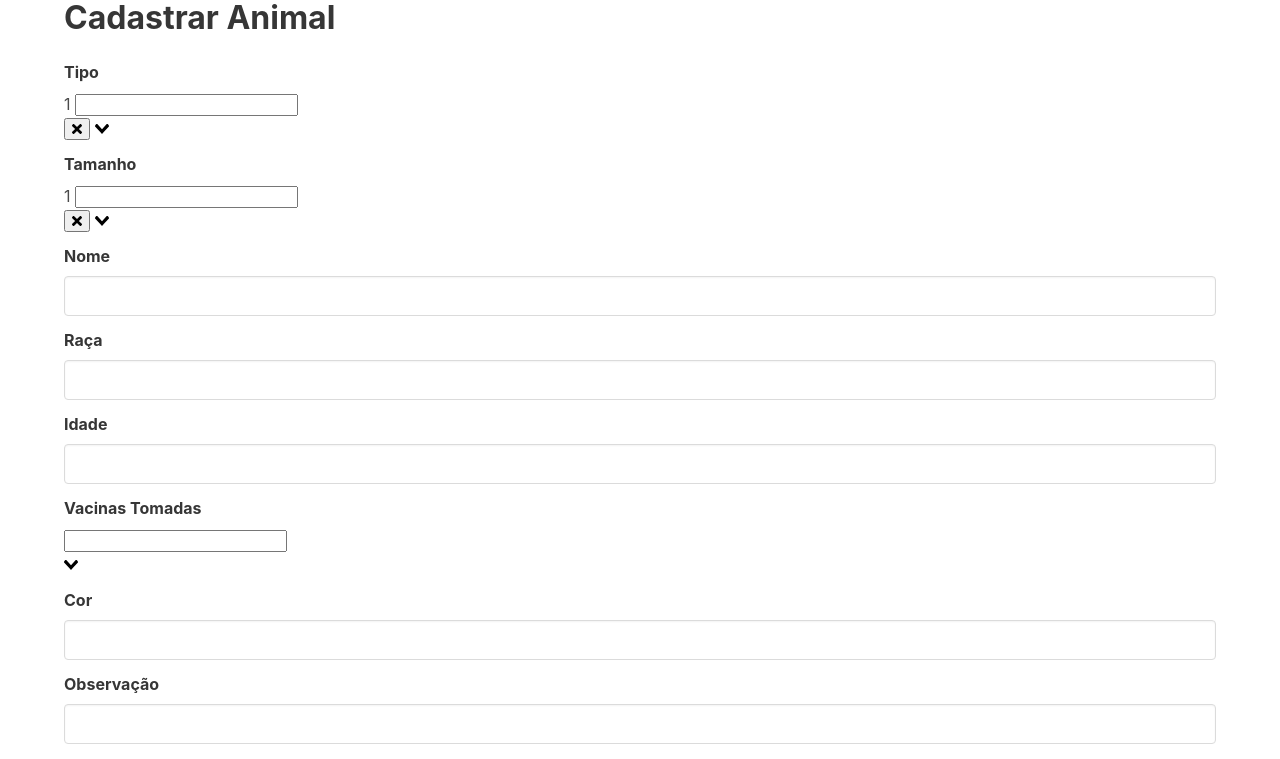
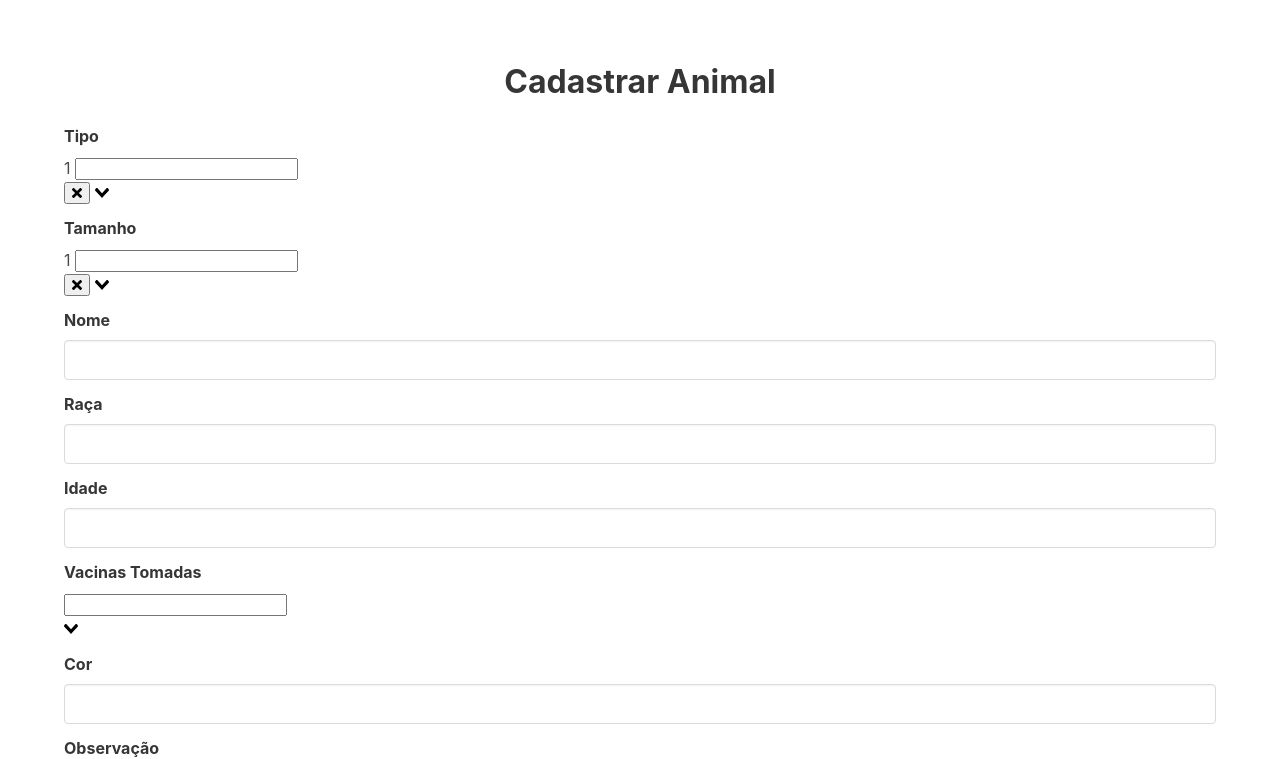
Before and after one commit to renanmontanopaz/animal-save-view, a Vue app: page /protetora/register-animal in a window 1280 px wide. Shown: the top 759 px of the page. Built offline with nearby package versions, Linux system fonts and the light colour scheme.

Commit message:
Alteração estética para centralizar o titulo. Alteração para permitir aparecer de maneira melhor no HomeCaregiver

```diff
--- a/src/views/Protetora/RegisterAnimals.vue
+++ b/src/views/Protetora/RegisterAnimals.vue
@@ -1,5 +1,5 @@
 <template>
-  <div class="container">
+  <div class="containerFlex">
     <div class="title">Cadastrar Animal</div>
     <form @submit.prevent="onSubmit">
       <div class="field">
@@ -152,4 +152,11 @@ export default class Register extends Vue {
   font-size: xx-large;
   font-weight: bold;
 }
+
+.containerFlex {
+  display: flex;
+  flex-direction: column;
+  margin: 5%;
+  align-self: flex-start;
+}
 </style>
```
